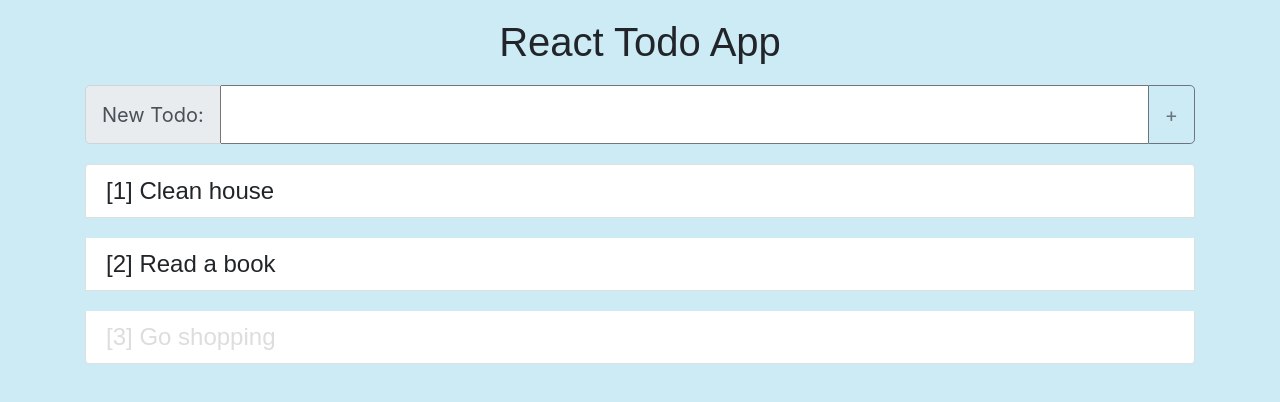
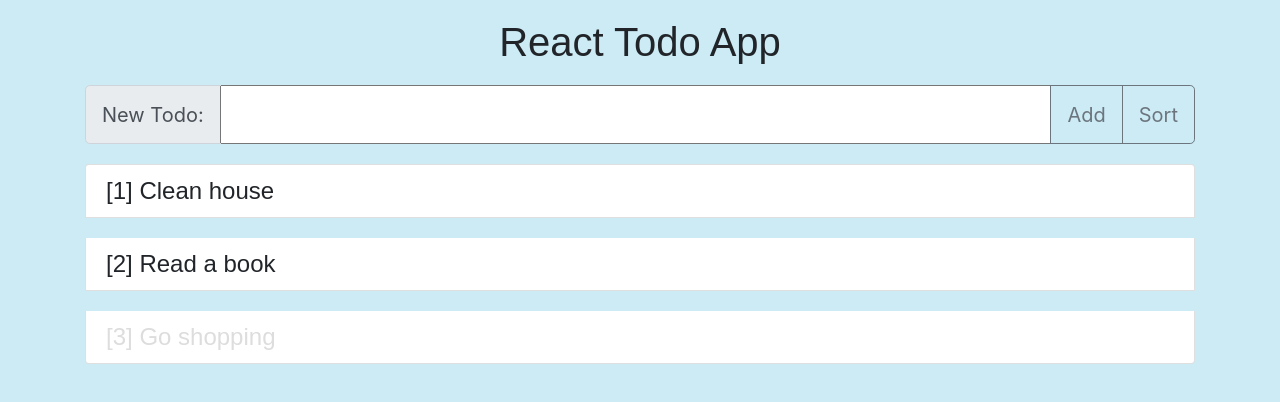
Before and after one commit to ianlai/react-todo-app, a React (Create React App) app: page / in a window 1280 px wide. Shown: the top 402 px of the page. Built offline with nearby package versions, Linux system fonts and the light colour scheme.

Commit message:
Added sorting function based on isDone

```diff
--- a/src/App.js
+++ b/src/App.js
@@ -2,7 +2,6 @@ import React from 'react';
 import logo from './logo.svg';
 import './App.css';
 import Todo from './Todo'
-
 
 class App extends React.Component {
     constructor(props){
@@ -16,7 +15,8 @@ class App extends React.Component {
             ],
             globalId: 4
         }
-        this.onClick = this.onClick.bind(this);
+        this.onClickAdd = this.onClickAdd.bind(this);
+        this.onClickSort = this.onClickSort.bind(this);
         this.onChange = this.onChange.bind(this);
         this.removeTodo = this.removeTodo.bind(this);
         this.setDoneTodo = this.setDoneTodo.bind(this);
@@ -28,7 +28,7 @@ class App extends React.Component {
         })
     }
 
-    onClick(){
+    onClickAdd(){
         let {todos, text, globalId} = this.state;
         const newId =  globalId++;
         this.setState({
@@ -38,6 +38,15 @@ class App extends React.Component {
                 {id: newId, name: text, isDone: false}
             ],
             globalId
+        })
+    }
+    onClickSort(){
+        let {todos} = this.state;
+        let undoneTodos = todos.filter((t) => t.isDone === false);
+        let sortedTodos = undoneTodos.concat(todos.filter((t) => t.isDone === true));
+
+        this.setState({
+            todos: sortedTodos
         })
     }
 
@@ -76,7 +85,8 @@ class App extends React.Component {
                     <input type="text" className = "input-box"
                     value={text} onChange={this.onChange}/>
                     <div className="input-group-append">
-                        <button className="btn btn-outline-secondary" type="button" id="button-addon2" onClick={this.onClick}>+</button>
+                        <button className="btn btn-outline-secondary" type="button" id="button-addon2" onClick={this.onClickAdd}>Add</button>
+                        <button className="btn btn-outline-secondary" type="button" id="button-addon2" onClick={this.onClickSort}>Sort</button>
                     </div>
                 </div>
 
--- a/src/Todo.js
+++ b/src/Todo.js
@@ -1,6 +1,4 @@
 import React, {Component} from 'react';
-
-
 
 class Todo extends Component{
     constructor(props){
```
